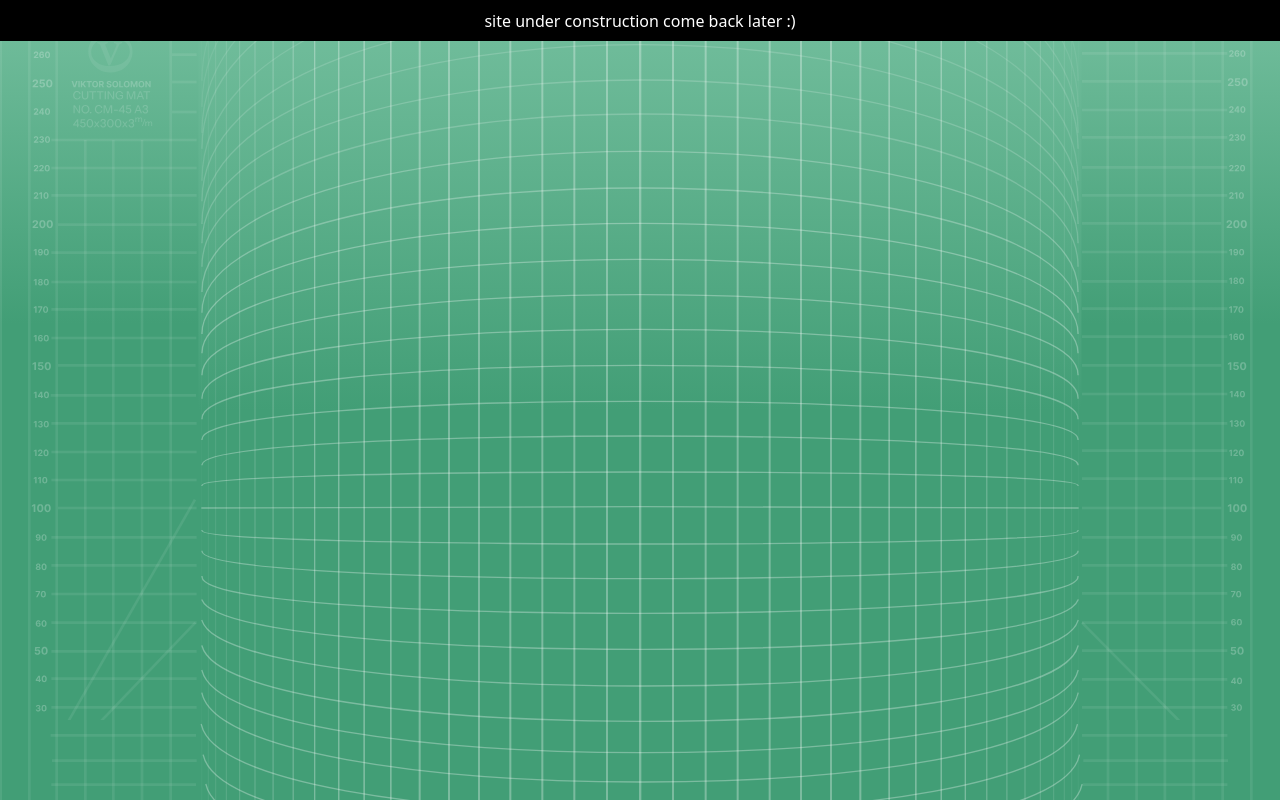
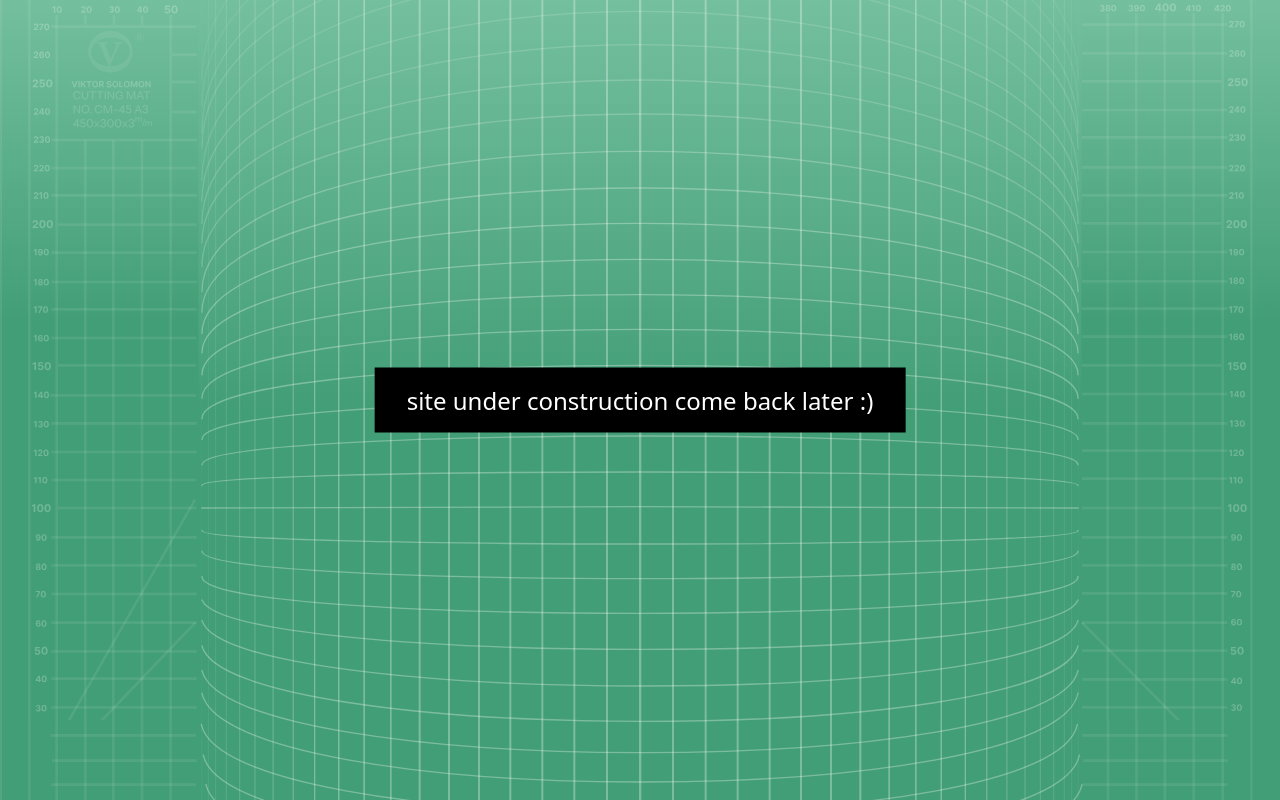
Before and after one commit to Lavanic/Lavanic.github.io, an Astro site: page / in a window 1280 px wide. Built offline with nearby package versions, Linux system fonts and the light colour scheme; Astro itself is replaced by a stand-in of ours.

Commit message:
Under construction 2

```diff
--- a/src/pages/index.astro
+++ b/src/pages/index.astro
@@ -92,15 +92,15 @@
 
       .construction-banner {
         position: fixed;
-        top: 0;
-        left: 0;
-        right: 0;
+        top: 50%;
+        left: 50%;
+        transform: translate(-50%, -50%);
         z-index: 100;
         background: black;
         color: white;
         text-align: center;
-        padding: 0.6rem 1rem;
-        font-size: 1rem;
+        padding: 1rem 2rem;
+        font-size: 1.5rem;
       }
     </style>
   </head>
```
